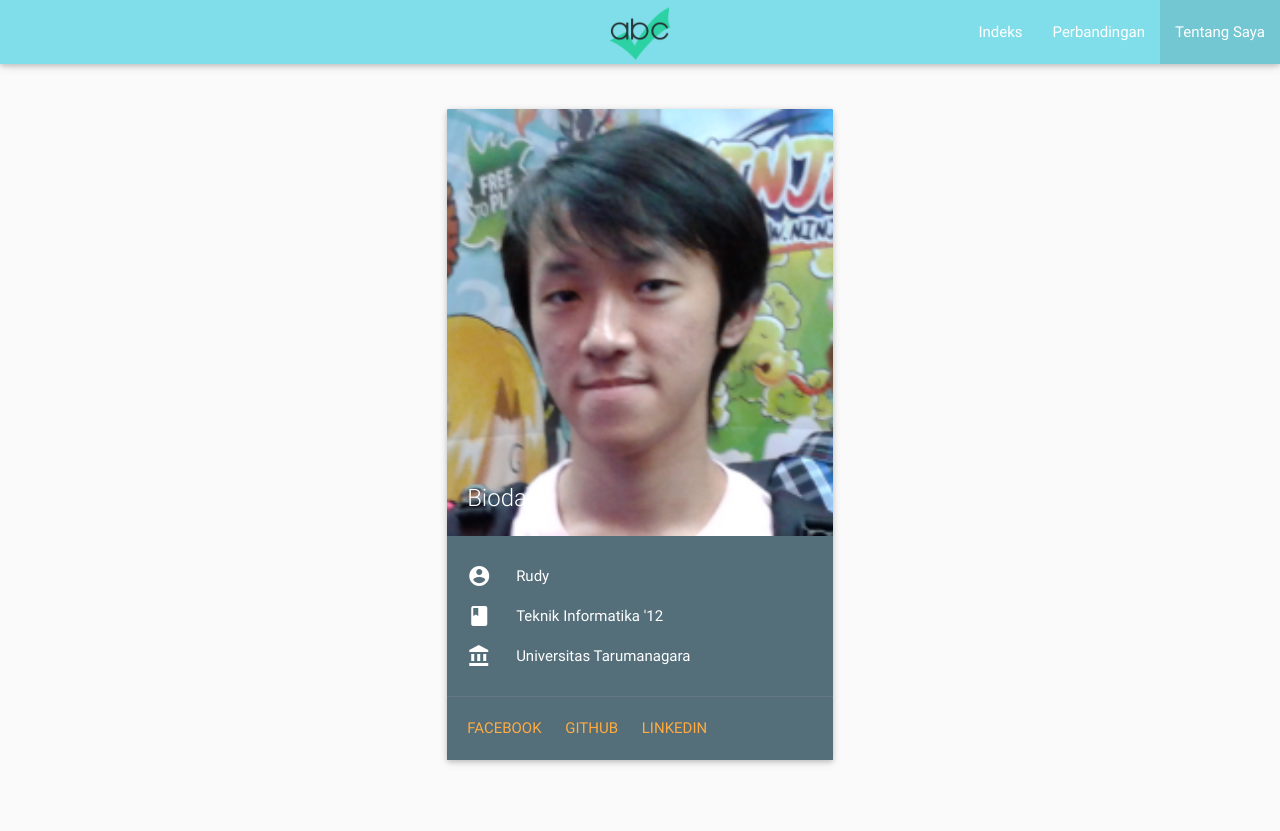
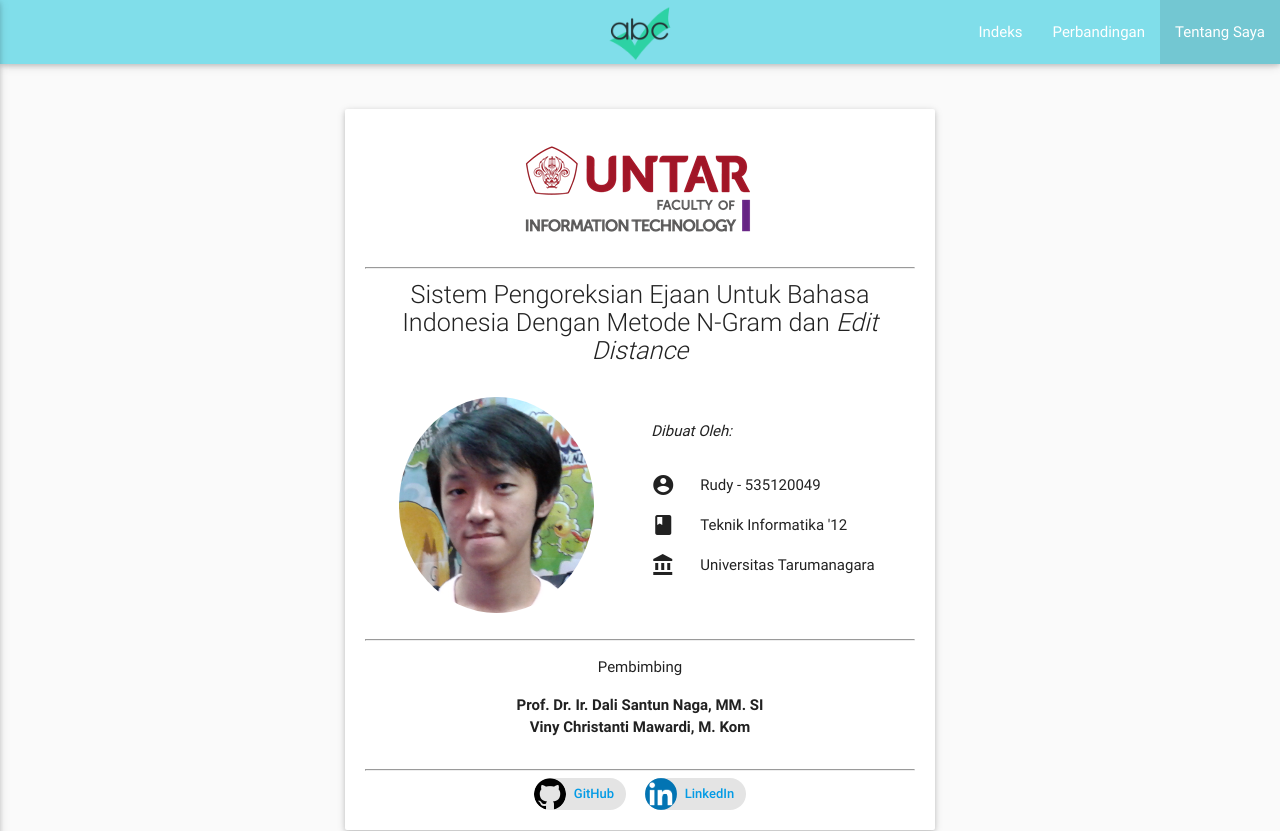
Before and after one commit to rudbast/n-gram, a website: page src/web/public/about.html in a window 1280 px wide. Shown: the top 831 px of the page. Drawn offline with Linux system fonts and the light colour scheme.

Commit message:
Update the 'about' styles and description details

```diff
--- a/src/web/public/about.html
+++ b/src/web/public/about.html
@@ -21,6 +21,10 @@
 
             .bio-label {
                 margin-left: 25px;
+            }
+
+            .adviser {
+                font-weight: bold
             }
         </style>
     </head>
@@ -50,18 +54,29 @@
         <main class="container">
             <div class="row">
                 <div class="col s12 offset-m1 m10 offset-l2 l8">
-                    <div class="row">
-                        <div class="col s12 offset-m2 m8">
-                            <div class="top-wrapper card blue-grey darken-1 white-text">
-                                <div class="card-image">
-                                    <img src="assets/img/me.png" alt="Me">
-                                    <div class="card-title">Biodata</div>
+                    <div class="top-wrapper card-panel large white">
+                        <div class="center">
+                            <img class="responsive-img" src="assets/img/untar.png" alt="fti untar">
+                        </div>
+                        <hr>
+                        <section class="summary">
+                            <h5 class="center flow-text">
+                                Sistem Pengoreksian Ejaan Untuk Bahasa Indonesia Dengan Metode N-Gram dan <i>Edit Distance</i>
+                            </h5>
+                            <br>
+                            <div class="row">
+                                <div class="col s6 m6 center">
+                                    <img class="circle responsive-img" src="assets/img/me.png" alt="Me">
                                 </div>
 
-                                <div class="card-content white-text">
+                                <div class="col s6 m6">
+                                    <div class="bio-row valign-wrapper">
+                                        <p><i>Dibuat Oleh:</i></p>
+                                    </div>
+
                                     <div class="bio-row valign-wrapper">
                                         <i class="material-icons">account_circle</i>
-                                        <span class="bio-label valign">Rudy</span>
+                                        <span class="bio-label valign">Rudy - 535120049</span>
                                     </div>
 
                                     <div class="bio-row valign-wrapper">
@@ -74,14 +89,30 @@
                                         <span class="bio-label valign">Universitas Tarumanagara</span>
                                     </div>
                                 </div>
+                            </div>
+                            <hr>
+                            <div class="center">
+                                <p>Pembimbing</p>
+                                <div class="adviser">Prof. Dr. Ir. Dali Santun Naga, MM. SI</div>
+                                <div class="adviser">Viny Christanti Mawardi, M. Kom</div>
+                            </div>
+                        </section>
 
-                                <div class="card-action">
-                                    <a href="https://www.facebook.com/rud.dhy5">Facebook</a>
-                                    <a href="https://www.github.com/rudbast">GitHub</a>
-                                    <a href="https://www.linkedin.com/in/rudy-rudy-68727b6b">LinkedIn</a>
-                                </div>
+                        <br>
+                        <hr>
+
+                        <section class="links center">
+                            <div class="chip">
+                                <img src="assets/img/github.png" alt="github">
+                                <a target="_blank" href="https://www.github.com/rudbast">GitHub</a>
                             </div>
-                        </div>
+                            &nbsp;
+                            &nbsp;
+                            <div class="chip">
+                                <img src="assets/img/linkedin.png" alt="linkedin">
+                                <a target="_blank" href="https://www.linkedin.com/in/rudy-rudy-68727b6b">LinkedIn</a>
+                            </div>
+                        </section>
                     </div>
                 </div>
             </div>
@@ -96,5 +127,7 @@
         </footer>
 
         <script src="assets/js/libs.js" type="text/javascript" charset="utf-8"></script>
+
+        <script src="assets/js/main.js" type="text/javascript" charset="utf-8"></script>
     </body>
 </html>
```
Also changed, not shown: public/about.html (+5 -1 lines), public/assets/img/github.png (added), public/assets/img/linkedin.png (added), public/assets/img/untar.png (added), src/web/public/assets/img/github.png (added), src/web/public/assets/img/linkedin.png (added), src/web/public/assets/img/untar.png (added).
